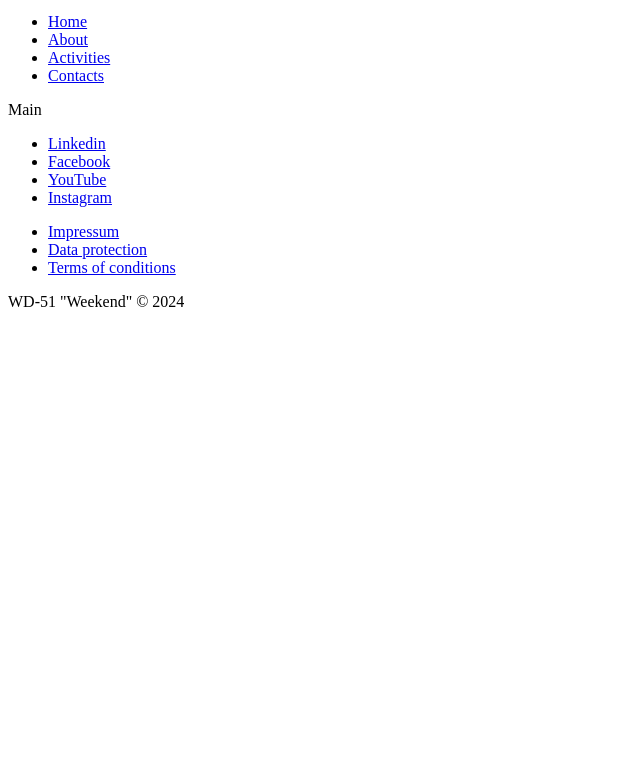
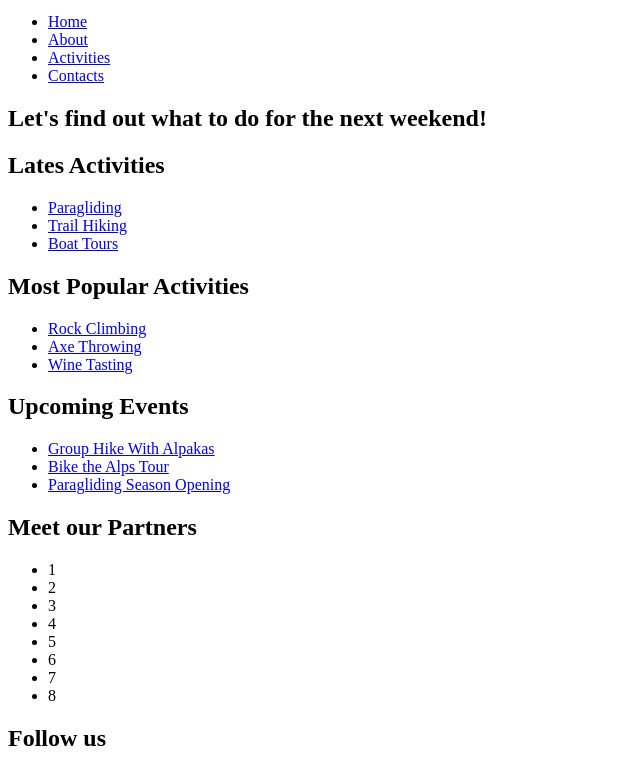
Before and after one commit to Kolya-YA/WD-51-weekend, a plain HTML site: page index.html in a window 1280 px wide. Shown: the part 29-798 px from the top of the page, without its empty margins (0-640 px from the left). Drawn offline with Linux system fonts and the light colour scheme.

Commit message:
added basic structure for main section

```diff
--- a/index.html
+++ b/index.html
@@ -1,11 +1,14 @@
 <!DOCTYPE html>
 <html lang="en">
+
 <head>
     <meta charset="UTF-8">
-    <meta name="viewport" content="width=device-width, initial-scale=1.0">
+    <meta name="viewport"
+        content="width=device-width, initial-scale=1.0">
     <link rel="stylesheet" href="styles/main.css">
     <title>Weekend activities</title>
 </head>
+
 <body>
     <header class="header">
         <div class="wrapper header__inner">
@@ -14,33 +17,104 @@
                 <ul class="top-nav__list">
                     <li class="top-nav__item"><a href="#">Home</a></li>
                     <li class="top-nav__item"><a href="#">About</a></li>
-                    <li class="top-nav__item"><a href="#">Activities</a></li>
-                    <li class="top-nav__item"><a href="#">Contacts</a></li>
+                    <li class="top-nav__item"><a href="#">Activities</a>
+                    </li>
+                    <li class="top-nav__item"><a href="#">Contacts</a>
+                    </li>
                 </ul>
             </nav>
         </div>
     </header>
     <main class="main">
-        Main
+        <div class="wrapper">
+            <section class="hero">
+                <h1>Let's find out what to do for the next weekend!</h1>
+            </section>
+            <section class="activites">
+                <h2>Lates Activities</h2>
+                <ul class="activities__list">
+                    <li class="activities__item">
+                        <a href="#" class="a-card">Paragliding</a>
+                    </li>
+                    <li class="activities__item">
+                        <a href="#" class="a-card">Trail Hiking</a>
+                    </li>
+                    <li class="activities__item">
+                        <a href="#" class="a-card">Boat Tours</a>
+                    </li>
+                </ul>
+            </section>
+            <section class="activites">
+                <h2>Most Popular Activities</h2>
+                <ul class="activities__list">
+                    <li class="activities__item">
+                        <a href="#" class="a-card">Rock Climbing</a>
+                    </li>
+                    <li class="activities__item">
+                        <a href="#" class="a-card">Axe Throwing</a>
+                    </li>
+                    <li class="activities__item">
+                        <a href="#" class="a-card">Wine Tasting</a>
+                    </li>
+                </ul>
+            </section>
+            <section class="activites">
+                <h2>Upcoming Events</h2>
+                <ul class="activities__list">
+                    <li class="activities__item">
+                        <a href="#" class="a-card">Group Hike With
+                            Alpakas</a>
+                    </li>
+                    <li class="activities__item">
+                        <a href="#" class="a-card">Bike the Alps Tour</a>
+                    </li>
+                    <li class="activities__item">
+                        <a href="#" class="a-card">Paragliding Season Opening</a>
+                    </li>
+                </ul>
+            </section>
+            <section class="partners">
+                <h2>Meet our Partners</h2>
+                <ul class="partners__list">
+                    <li>1</li>
+                    <li>2</li>
+                    <li>3</li>
+                    <li>4</li>
+                    <li>5</li>
+                    <li>6</li>
+                    <li>7</li>
+                    <li>8</li>
+                </ul>
+            </section>
+        </div>
     </main>
     <footer class="footer">
-        <div class="wrapper footer__inner">
         <div class="footer__social">
+            <h2>Follow us</h2>
             <nav class="legal-socia">
                 <ul class="legal-social__list">
-                        <li class="legal-social__item"><a href="#">Linkedin</a></li>
-                        <li class="legal-social__item"><a href="#">Facebook</a></li>
-                        <li class="legal-social__item"><a href="#">YouTube</a></li>
-                        <li class="legal-social__item"><a href="#">Instagram</a></li>
+                    <li class="legal-social__item"><a href="#"><img
+                                src="#" alt="TikTok">TikTok</a></li>
+                    <li class="legal-social__item"><a href="#"><img
+                                src="#" alt="Facebook">Facebook</a></li>
+                    <li class="legal-social__item"><a href="#"><img
+                                src="#" alt="YouTube">YouTube</a></li>
+                    <li class="legal-social__item"><a href="#"><img
+                                src="#" alt="Instagram">Instagram</a>
+                    </li>
                 </ul>
             </nav>
         </div>
+        <div class="wrapper footer__bottom">
             <div class="footer__legal">
                 <nav class="legal-nav">
                     <ul class="legal-nav__list">
-                        <li class="legal-nav__item"><a href="#">Impressum</a></li>
-                        <li class="legal-nav__item"><a href="#">Data protection</a></li>
-                        <li class="legal-nav__item"><a href="#">Terms of conditions</a></li>
+                        <li class="legal-nav__item"><a
+                                href="#">Impressum</a></li>
+                        <li class="legal-nav__item"><a href="#">Data
+                                protection</a></li>
+                        <li class="legal-nav__item"><a href="#">Terms of
+                                conditions</a></li>
                     </ul>
                 </nav>
             </div>
@@ -50,4 +124,5 @@
         </div>
     </footer>
 </body>
+
 </html>
```
Lines whose indentation alone changed are shown as unchanged.
